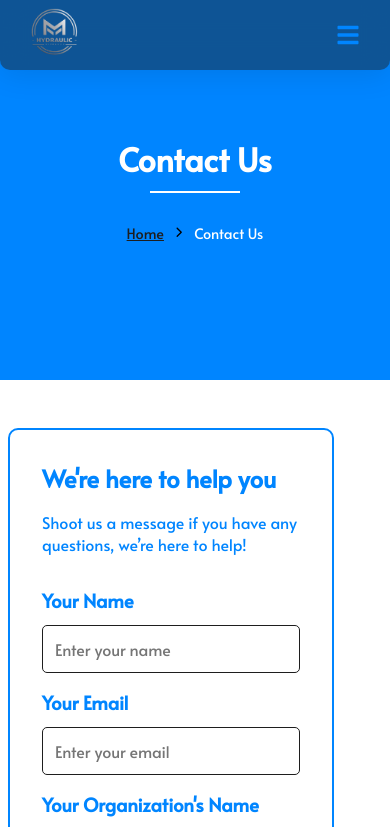
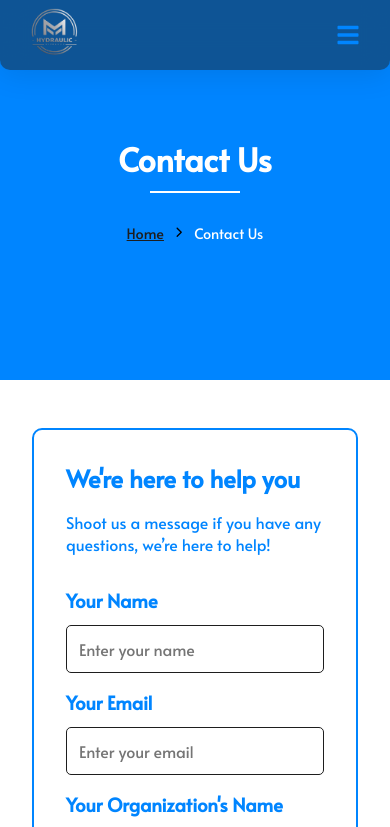
Before and after one commit to adityasharma0131/M.K-Hydraulics, a React (Vite) app in the folder client/: page /contact-us in a window 390 px wide. Shown: the top 827 px of the page. Built offline with nearby package versions, Linux system fonts and the light colour scheme.

Commit message:
contact page error solved (2)

```diff
--- a/client/src/index.css
+++ b/client/src/index.css
@@ -1132,7 +1132,7 @@ header nav ul li .dropdown-toggle:hover {
   }
   .contact-sec {
     align-items: center;
-    margin-right: 3rem;
+    justify-content: center;
   }
 
   .contactbx1,
```
